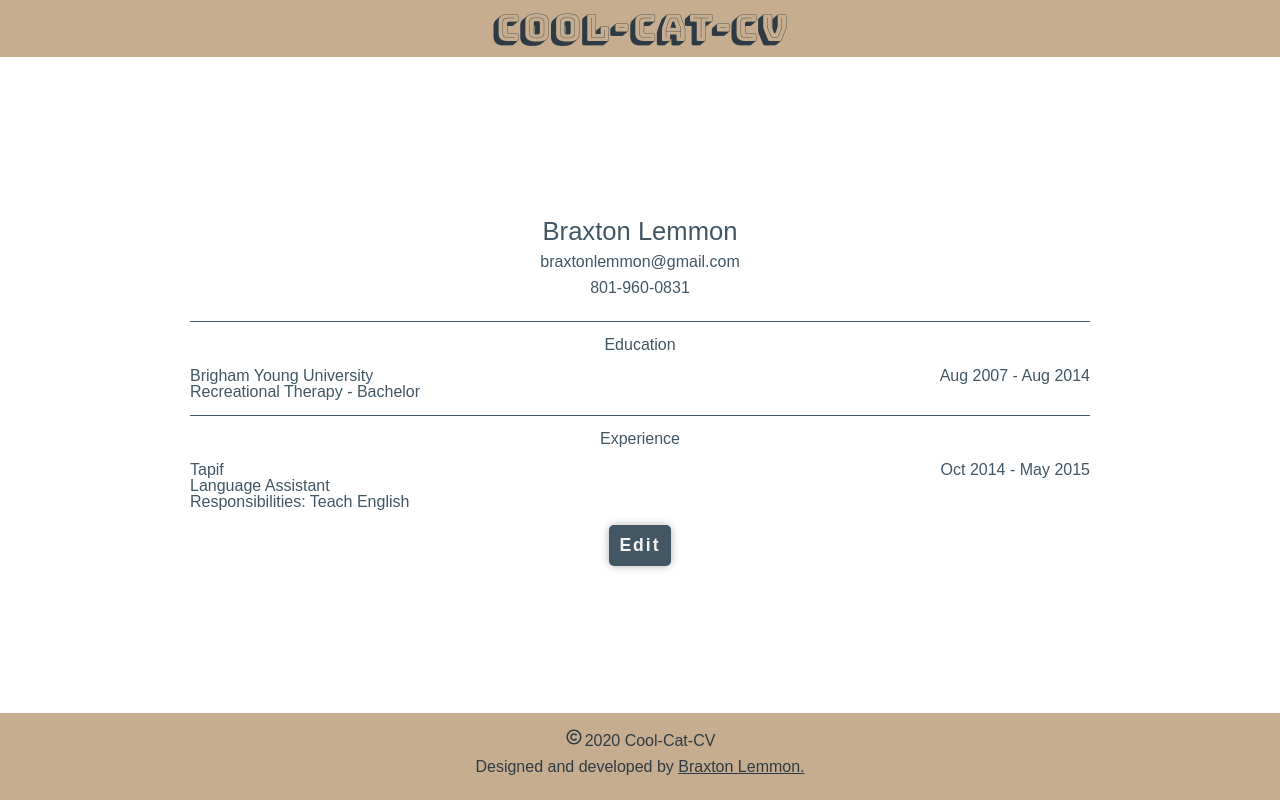
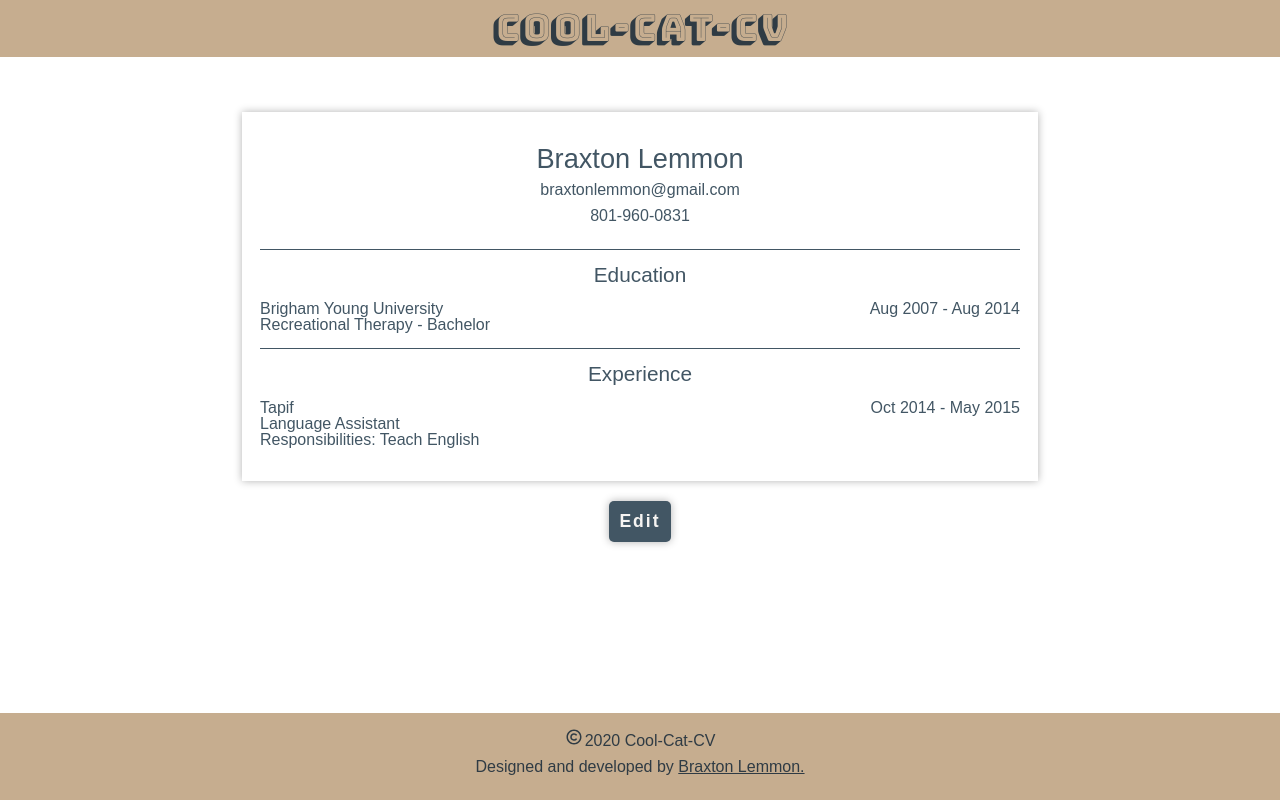
Before and after one commit to braxtonlemmon/cv-project-react, a React (Create React App) app: page / in a window 1280 px wide. Built offline with nearby package versions, Linux system fonts and the light colour scheme; a web font is replaced by a local one.

Commit message:
Change display layout of Result component.

```diff
--- a/src/components/Result.jsx
+++ b/src/components/Result.jsx
@@ -7,24 +7,38 @@ import ExperiencePretty from './ExperiencePretty';
 const Wrapper = styled(wrapper)`
   margin: 20px 0;
   padding: 15px;
+  height: 100%;
+  justify-content: flex-start;
   color: ${props => props.theme.colors.dark};
   h2 {
     color: ${props => props.theme.colors.dark};
-    /* text-decoration: underline; */
     margin-bottom: 10px;
   }
+  h3 {
+    font-size: 1.3em;
+  }
   width: 95%;
-  max-width: 900px;
+  max-width: 800px;
 `;
+
+const Box = styled(wrapper)`
+  box-shadow: 0 0 8px rgba(0,0,0,0.3);
+  margin: 20px 0;
+  padding: 18px;
+  width: 95%;
+`;
+
 
 function Result({ handleEdit, personalData, educationData, experienceData }) {
   return (
     <Wrapper>
-      <PersonalPretty personalData={personalData} />
-      <h3>Education</h3>
-      {educationData.map(education => <EducationPretty education={education} />)}
-      <h3>Experience</h3>
-      {experienceData.map(experience => <ExperiencePretty experience={experience} />)}
+      <Box>
+        <PersonalPretty personalData={personalData} />
+        <h3>Education</h3>
+        {educationData.map(education => <EducationPretty education={education} />)}
+        <h3>Experience</h3>
+        {experienceData.map(experience => <ExperiencePretty experience={experience} />)}
+      </Box>
       <Button onClick={handleEdit}>Edit</Button>
     </Wrapper>
   )
--- a/src/components/Shared.js
+++ b/src/components/Shared.js
@@ -32,7 +32,7 @@ export const H1 = styled.h1`
 `;
 
 export const H2 = styled.h2`
-  font-size: 1.6em;
+  font-size: 1.7em;
   color: ${props => props.theme.colors.light};
 `;
 
```
